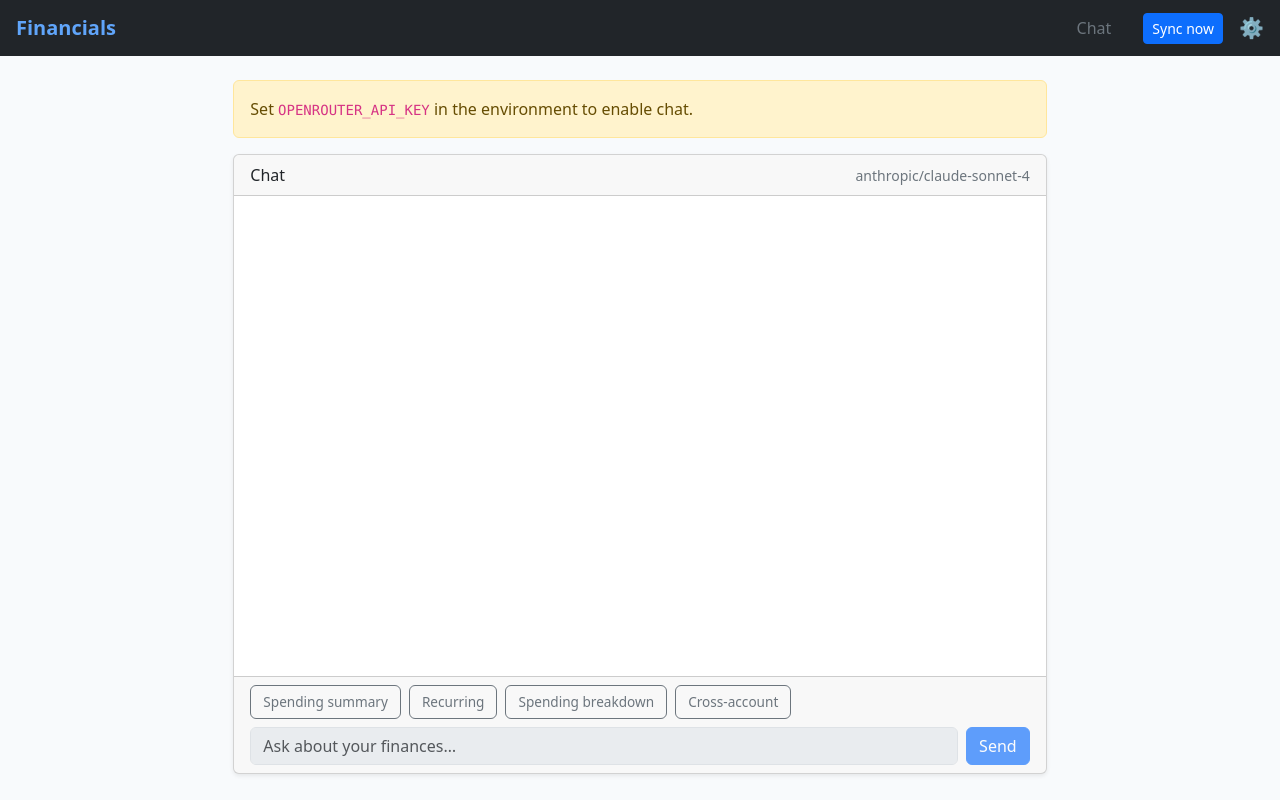
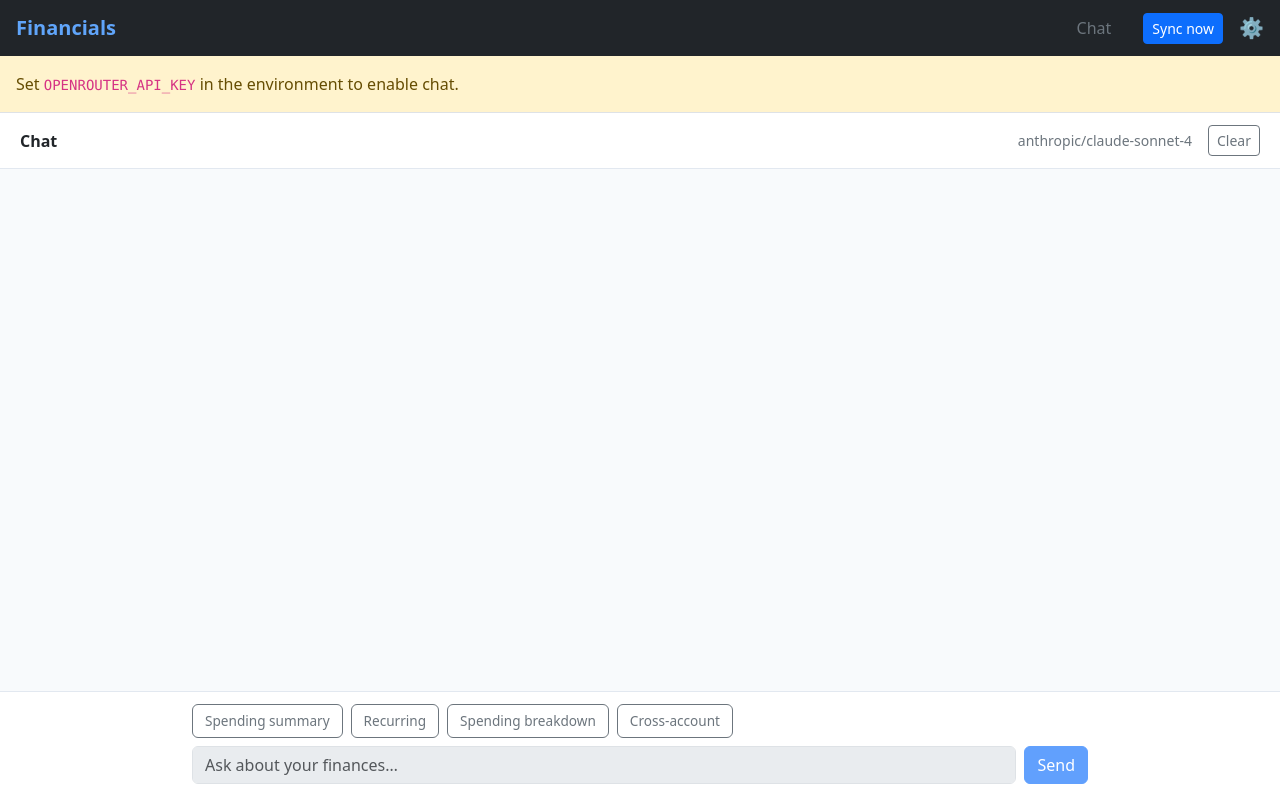
Before and after one commit to honerlaw/financials, a Flask app: page /chat in a window 1280 px wide. Run offline with Flask 3, Linux system fonts and the light colour scheme; the visitor is signed in with stand-in values (Sample User, id 1); parts of the project's set-up code (start-up, migrations or seed data) failed here and were passed over.

Commit message:
feat: full-screen chat layout with clear-conversation button
The chat lived inside the standard page container, leaving it as a
small card centered on a mostly-empty page. It now fills the viewport
below the navbar, with a centered ~56rem content column for messages
and input. A Clear button in the header empties the message log and
in-memory history (with a confirm prompt when the conversation isn't
already empty).

Adds body_class and container_class blocks to base.html so the chat
page can opt into a no-padding flex layout without affecting other
pages — /, /settings, and /login keep their existing container.

Co-Authored-By: Claude Opus 4.7 (1M context) <noreply@anthropic.com>

```diff
--- a/app/static/chat.css
+++ b/app/static/chat.css
@@ -1,5 +1,60 @@
-.msg { padding: 0.5rem 0.75rem; border-radius: 0.5rem; margin-bottom: 0.5rem; max-width: 90%; }
-.msg.user { background: #e0f2fe; margin-left: auto; }
+.chat-page {
+  display: flex;
+  flex-direction: column;
+  height: 100dvh;
+  margin: 0;
+  overflow: hidden;
+}
+.chat-page nav.navbar { flex: 0 0 auto; }
+.chat-container {
+  flex: 1 1 auto;
+  min-height: 0;
+  padding: 0 !important;
+  display: flex;
+  flex-direction: column;
+}
+.chat-shell {
+  flex: 1 1 auto;
+  min-height: 0;
+  display: flex;
+  flex-direction: column;
+  background: #ffffff;
+}
+.chat-header {
+  flex: 0 0 auto;
+  display: flex;
+  justify-content: space-between;
+  align-items: center;
+  padding: 0.75rem 1.25rem;
+  border-bottom: 1px solid #e2e8f0;
+  background: #ffffff;
+}
+.chat-messages {
+  flex: 1 1 auto;
+  min-height: 0;
+  overflow-y: auto;
+  padding: 1.5rem 1.25rem;
+  background: #f8fafc;
+}
+.chat-messages > .msg,
+.chat-messages > .tool-chip {
+  max-width: 56rem;
+  margin-left: auto;
+  margin-right: auto;
+}
+.chat-footer {
+  flex: 0 0 auto;
+  padding: 0.75rem 1.25rem 1rem;
+  background: #ffffff;
+  border-top: 1px solid #e2e8f0;
+}
+.chat-inner {
+  max-width: 56rem;
+  margin: 0 auto;
+}
+
+.msg { padding: 0.5rem 0.75rem; border-radius: 0.5rem; margin-bottom: 0.5rem; }
+.msg.user { background: #e0f2fe; }
 .msg.assistant { background: #f1f5f9; }
 .msg.error { background: #fee2e2; color: #991b1b; }
 .tool-chip { font-family: ui-monospace, monospace; font-size: 0.85rem;
--- a/app/static/chat.js
+++ b/app/static/chat.js
@@ -22,6 +22,7 @@
   const chipsEl = document.getElementById('chips');
   const form = document.getElementById('chat-form');
   const input = document.getElementById('chat-input');
+  const clearBtn = document.getElementById('clear-chat');
   const history = []; // {role, content, tool_calls?, tool_call_id?}
   let busy = false;
 
@@ -186,5 +187,15 @@
     send(text);
   });
 
+  if (clearBtn) {
+    clearBtn.addEventListener('click', () => {
+      if (busy) return;
+      if (history.length && !confirm('Clear this conversation?')) return;
+      history.length = 0;
+      messagesEl.innerHTML = '';
+      input.focus();
+    });
+  }
+
   render();
 })();
--- a/app/templates/base.html
+++ b/app/templates/base.html
@@ -10,7 +10,7 @@
     .navbar-brand { color: #60a5fa !important; font-weight: 700; }
   </style>
 </head>
-<body>
+<body class="{% block body_class %}{% endblock %}">
 {% if session.get('authenticated') %}
 <nav class="navbar navbar-dark bg-dark px-3">
   <a class="navbar-brand" href="/">Financials</a>
@@ -22,7 +22,7 @@
   </div>
 </nav>
 {% endif %}
-<div class="container-fluid py-4 px-4">
+<div class="{% block container_class %}container-fluid py-4 px-4{% endblock %}">
   {% block content %}{% endblock %}
 </div>
 <script src="https://cdn.jsdelivr.net/npm/bootstrap@5.3.0/dist/js/bootstrap.bundle.min.js"></script>
--- a/app/templates/chat.html
+++ b/app/templates/chat.html
@@ -1,26 +1,28 @@
 {% extends "base.html" %}
+{% block body_class %}chat-page{% endblock %}
+{% block container_class %}chat-container{% endblock %}
 {% block content %}
-<div class="row justify-content-center">
-  <div class="col-lg-9 col-xl-8">
+<div class="chat-shell">
   {% if not api_key_set %}
-      <div class="alert alert-warning">
+    <div class="alert alert-warning rounded-0 mb-0 border-0 border-bottom">
       Set <code>OPENROUTER_API_KEY</code> in the environment to enable chat.
     </div>
   {% endif %}
-
-    <div class="card shadow-sm">
-      <div class="card-header d-flex justify-content-between align-items-center">
-        <span>Chat</span>
+  <div class="chat-header">
+    <span class="fw-semibold">Chat</span>
+    <div class="d-flex align-items-center gap-3">
       <small class="text-secondary">{{ model }}</small>
+      <button id="clear-chat" class="btn btn-sm btn-outline-secondary" type="button">Clear</button>
     </div>
-      <div id="messages" class="card-body" style="min-height: 60vh; max-height: 70vh; overflow-y: auto;"></div>
-      <div class="card-footer">
-        <div id="chips" class="mb-2 d-flex flex-wrap gap-2"></div>
+  </div>
+  <div id="messages" class="chat-messages"></div>
+  <div class="chat-footer">
+    <div class="chat-inner">
+      <div id="chips" class="d-flex flex-wrap gap-2 mb-2"></div>
       <form id="chat-form" class="d-flex gap-2">
         <input id="chat-input" class="form-control" placeholder="Ask about your finances…" autocomplete="off" {% if not api_key_set %}disabled{% endif %}>
         <button class="btn btn-primary" type="submit" {% if not api_key_set %}disabled{% endif %}>Send</button>
       </form>
-      </div>
     </div>
   </div>
 </div>
```
Lines whose indentation alone changed are shown as unchanged.
